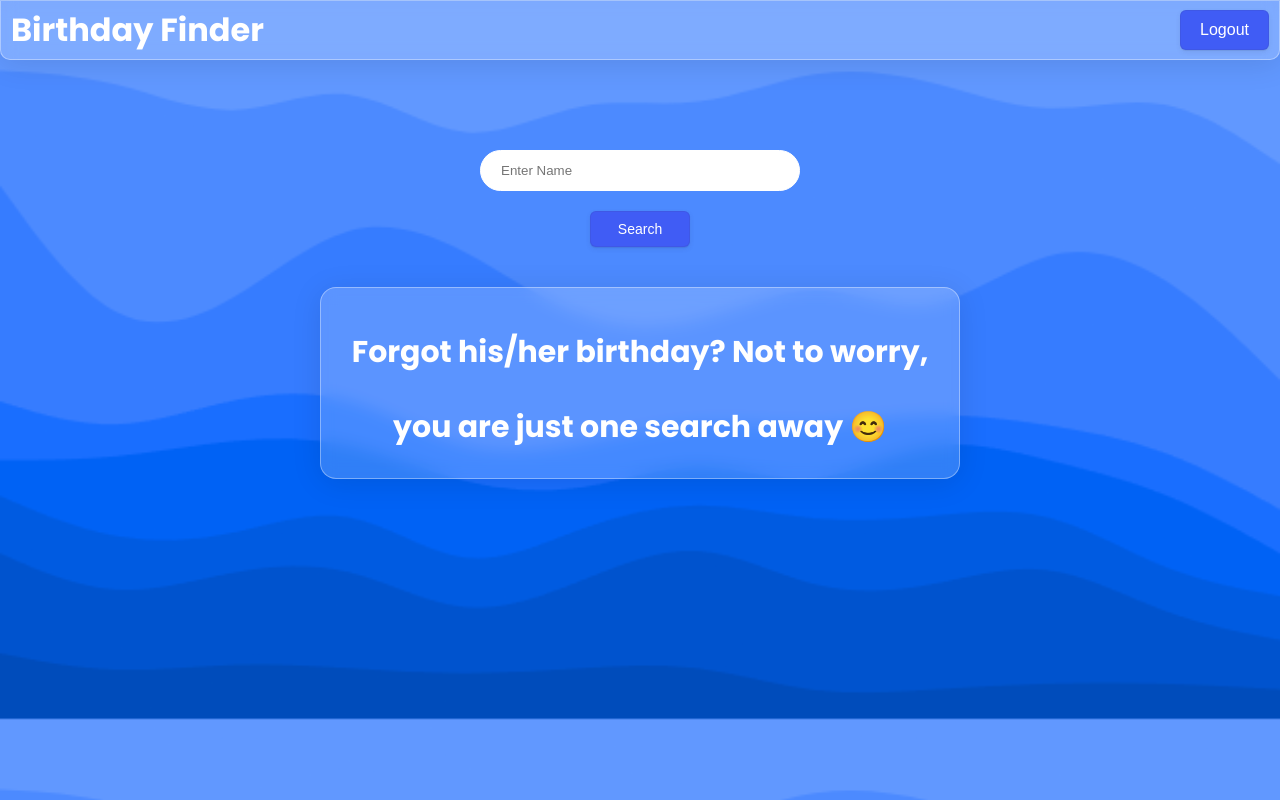
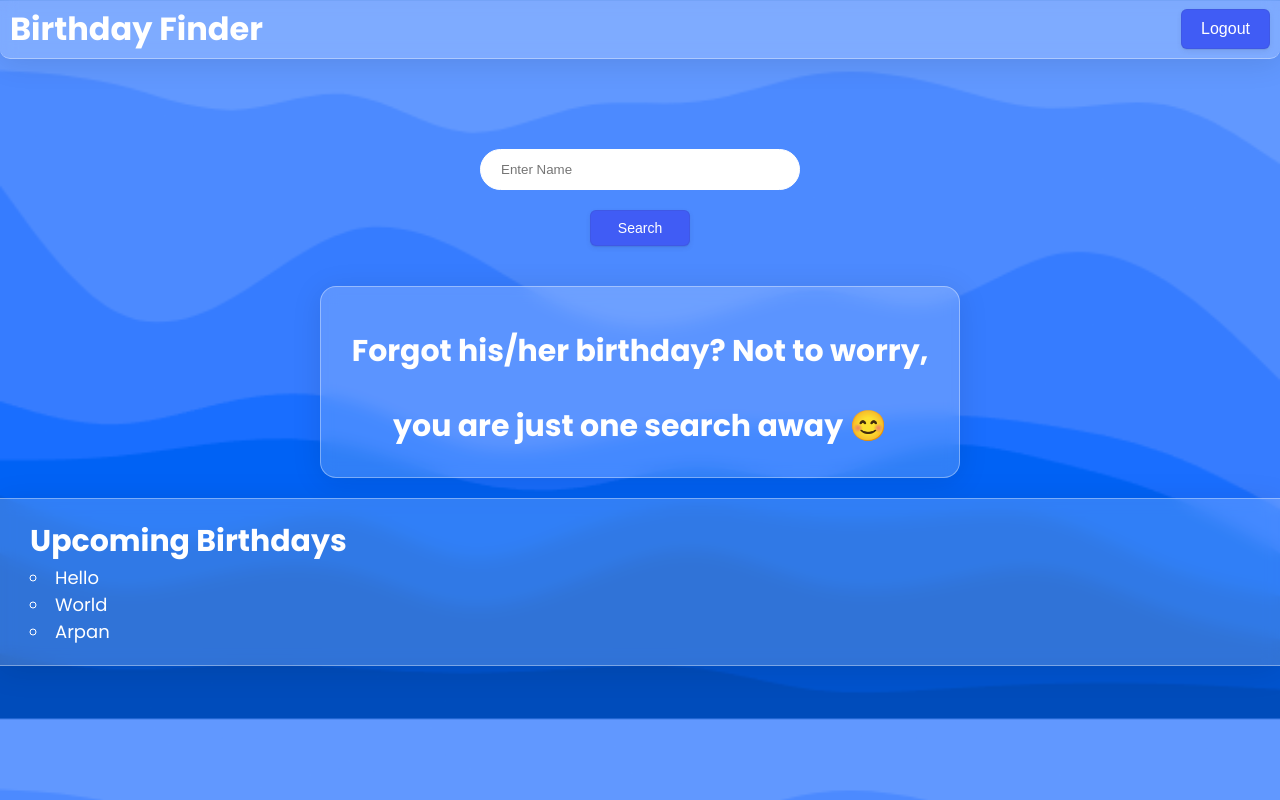
Before and after one commit to arpan-mondal-3000/appForAVA, a Flask app: page /birthday-finder in a window 1280 px wide. Run offline with Flask 3, Linux system fonts and the light colour scheme; a user stored in the database is signed in.

Commit message:
designed upcoming birthdays

```diff
--- a/app.py
+++ b/app.py
@@ -12,6 +12,10 @@ Session(app)
 def hash_password(password):
     hash = hashlib.sha256(password.encode('utf-8')).hexdigest()
     return hash
+
+
+def upcoming_bdays():
+    pass
 
 
 @app.route('/')
@@ -56,7 +60,7 @@ def logout():
 def birthday_finder():
     if not session.get("name"):
         return redirect("/login")
-    return render_template("birthdayfinder.html", text="Forgot his/her birthday? Not to worry, you are just one search away 😊")
+    return render_template("birthdayfinder.html", text="Forgot his/her birthday? Not to worry, you are just one search away 😊", upcoming_list=["Hello", "World", "Arpan"])
 
 
 @app.route("/search")
--- a/static/css/birthdayfinder.css
+++ b/static/css/birthdayfinder.css
@@ -35,6 +35,25 @@
     font-size: 50px;
 }
 
+.upcoming{
+    margin: 20px auto;
+    padding: 20px 30px;
+    background: rgba(255, 255, 255, 0.19);
+    box-shadow: 0 4px 30px rgba(0, 0, 0, 0.1);
+    backdrop-filter: blur(8.1px);
+    -webkit-backdrop-filter: blur(8.1px);
+    border-top: 1px solid rgba(255, 255, 255, 0.36);
+    border-bottom: 1px solid rgba(255, 255, 255, 0.36);
+    font-weight: 400;
+    font-size: 15px;
+}
+
+.upcoming ul{
+    list-style-type: circle;
+    list-style-position: inside;
+    font-size: 18px;
+}
+
 @media screen and (max-width: 600px){
     .answer{
         width: 80%;
--- a/static/css/home.css
+++ b/static/css/home.css
@@ -7,7 +7,7 @@
     box-shadow: 0 4px 30px rgba(0, 0, 0, 0.1);
     backdrop-filter: blur(8.1px);
     -webkit-backdrop-filter: blur(8.1px);
-    border: 1px solid rgba(255, 255, 255, 0.36);
+    border-bottom: 1px solid rgba(255, 255, 255, 0.36);
     border-bottom-left-radius: 10px;
     border-bottom-right-radius: 10px;
 }
--- a/templates/birthdayfinder.html
+++ b/templates/birthdayfinder.html
@@ -22,4 +22,12 @@
         <p><span class="emoji">{{ party_emoji }}</span>{{ text }}<span class="emoji">{{ confetti }}</span></p>
         <p class="error">{{ error_text }}</p>
     </div>
+    <div class="upcoming">
+        <h1>Upcoming Birthdays</h1>
+        <ul>
+            {% for name in upcoming_list %}
+                <li>{{ name }}</li>
+            {% endfor %}
+        </ul>
+    </div>
 {% endblock %}
```
Also changed, not shown: 4 other files.
